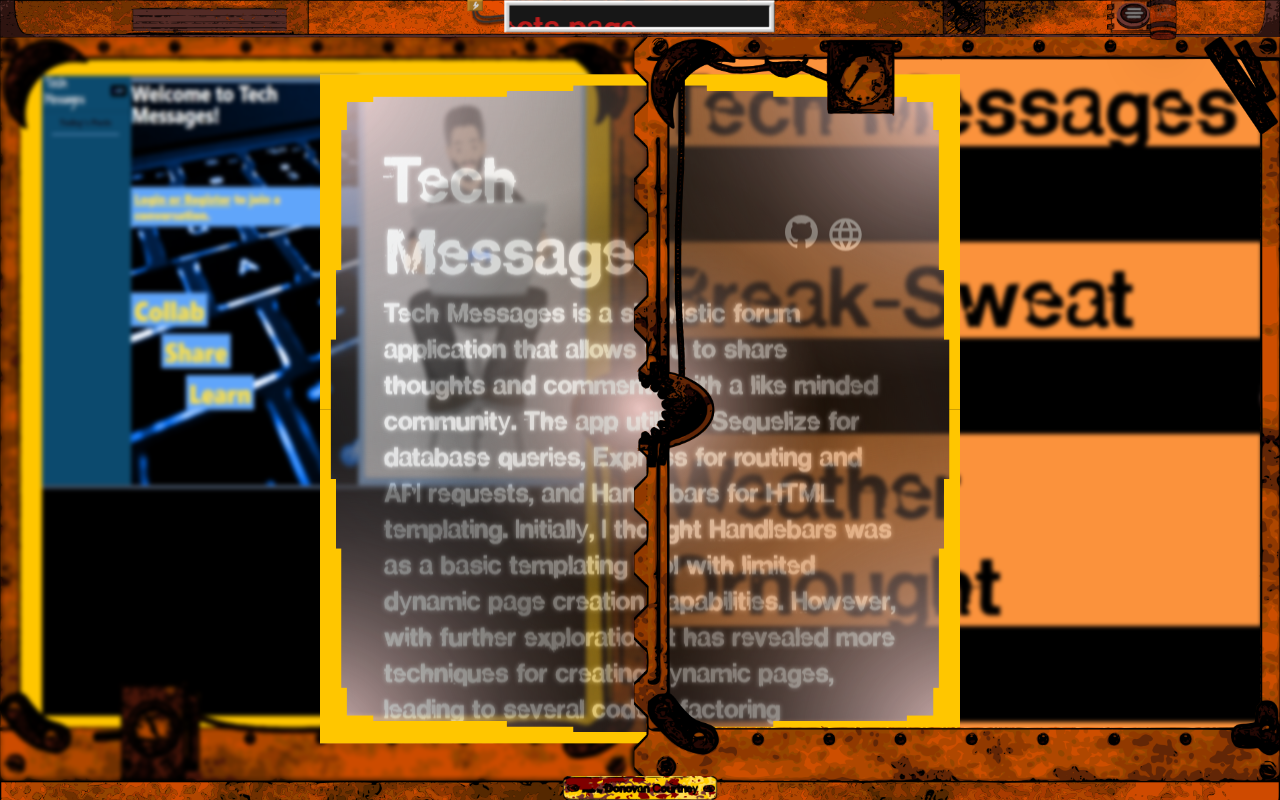
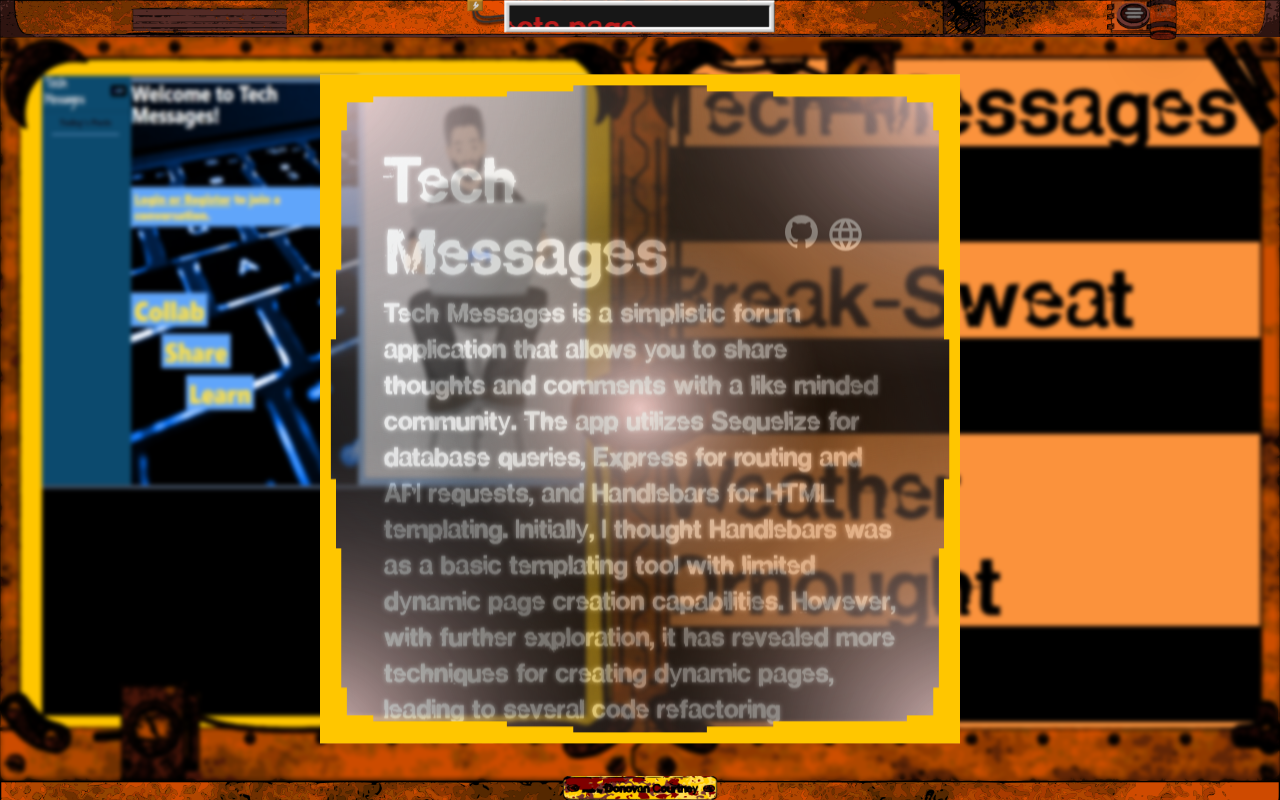
Before and after one commit to decourtney/react-portfolio, a React (Create React App) app: page /projects in a window 1280 px wide. Both pictures are taken after a click on the element "Tech Messages". Built offline with nearby package versions, Linux system fonts and the light colour scheme.

Commit message:
made adjustments to z-index of right-panel index, project index, and projectdetails for component display

```diff
--- a/src/components/Contact/index.tsx
+++ b/src/components/Contact/index.tsx
@@ -62,7 +62,7 @@ const ContactRight = ({ data }: ContactProps) => {
   };
 
   return (
-    <div className="relative flex w-full ml-[4%] bg-green-400">
+    <div className="flex w-full mr-[3%] ml-[4%] mt-[2%] mb-[5%] justify-center items-center bg-green-400">
       <div className="absolute flex justify-center content-center top-1/2 left-1/2 w-full -translate-x-[50%] -translate-y-[50%] bg-blue-300">
         <div className="relative flex justify-center w-full h-full items-center">
           <img
@@ -89,73 +89,6 @@ const ContactRight = ({ data }: ContactProps) => {
             <div className="absolute top-1/2 left-1/2 w-[53%] h-[57%] p-8 -translate-x-[50%] -translate-y-[66%] bg-black" />
           )}
         </AnimatePresence>
-
-        {/* <motion.div
-          className="absolute top-1/2 left-1/2 w-[53%] h-[57%] p-8 -translate-x-[50%] -translate-y-[66%] text-xl font-vt323 text-green-500"
-          initial={{
-            background: "rgba(0,0,0,1)",
-          }}
-          animate={{
-            background: [
-              "radial-gradient(rgba(255, 255, 255, 1) 0%, rgba(0, 0, 0, 1) 0%)",
-              "radial-gradient(rgba(255, 255, 255, 1) 0%, rgba(0, 0, 0, 1) 75%)",
-              "radial-gradient(rgba(31, 41, 55, 1) 0%, rgba(31, 41, 55, 1) 100%)",
-              "rgba(31, 41, 55, 1)",
-            ],
-          }}
-          transition={{
-            duration: 1,
-            delay: 1,
-            ease: "linear",
-          }}
-        >
-
-        </motion.div> */}
-
-        {/* <form className="absolute top-1/2 left-1/2 w-[53%] h-[57%] p-8 -translate-x-[50%] -translate-y-[66%] text-xl font-vt323 text-green-500 bg-gray-800">
-          <div className="flex text-inherit">
-            <input
-              id="username"
-              type="text"
-              name="user_name"
-              className="w-full bg-inherit outline-none placeholder-green-400"
-              title="Name"
-              placeholder="<Name>"
-              required
-            />
-          </div>
-          <div className="flex text-inherit">
-            <input
-              id="email"
-              type="email"
-              name="user_email"
-              className="w-full bg-inherit outline-none placeholder-green-400"
-              title="Email"
-              placeholder="<Email>"
-              required
-            />
-          </div>
-          <div className="flex w-full h-full text-inherit">
-            <textarea
-              id="message"
-              name="message"
-              className="h-full w-full bg-inherit resize-none outline-none placeholder-green-400 scrollbar-hide"
-              title="Message Contents"
-              placeholder="<Message>"
-              required
-            />
-          </div>
-        </form> */}
-        {/* {terminalPower ? (
-          <motion.div
-            className="video-overlay absolute top-1/2 left-1/2 w-[54%] h-[59%] rounded-xl after:rounded-xl after:absolute after:w-full after:h-full pointer-events-none"
-            key="video-overlay"
-            variants={variants}
-            initial="initial"
-            animate="on"
-            exit="off"
-          />
-        ) : null} */}
       </div>
     </div>
   );
--- a/src/components/Panels/index.tsx
+++ b/src/components/Panels/index.tsx
@@ -42,14 +42,14 @@ const LeftPanel = ({ contentLeft }: LeftPanelProps) => {
   // Currently this prevents the menu from dropping down until this panel has finished the close animation.
   // For now this is the easiest fix to prevent breaking the routes from spam clicking page links
   const handleAnimationComplete = (variant: any) => {
-    if (variant === 'close') dispatch(setIsLoading(false))
+    if (variant === "close") dispatch(setIsLoading(false));
   };
 
   return (
     <>
       <motion.div
         id="left-panel"
-        className="relative flex w-1/2 h-full"
+        className="flex w-1/2 h-full"
         key={contentLeft ? contentLeft.props.data : null}
         variants={variantsLeft}
         initial="open"
@@ -61,10 +61,8 @@ const LeftPanel = ({ contentLeft }: LeftPanelProps) => {
           src={panelCogBase}
           className="absolute top-[50%] -right-[4.5%] w-[17%] h-[10%] transform -translate-y-[50%] -z-20"
         />
-        <div className="leftpanel-border absolute w-[101%] h-full left-0 pointer-events-none"></div>
-        <div className="flex w-full -z-10">
-          {contentLeft}
-        </div>
+        <div className="leftpanel-border absolute w-[101%] h-full left-0 pointer-events-none z-40"></div>
+        <div className="flex w-full h-full">{contentLeft}</div>
       </motion.div>
     </>
   );
@@ -92,7 +90,7 @@ const RightPanel = ({ contentRight }: RightPanelProps) => {
     <>
       <motion.div
         id="right-panel"
-        className="relative flex w-1/2 h-full"
+        className="flex w-1/2 h-full"
         key={contentRight ? contentRight.props.data : null}
         variants={variantsRight}
         initial="open"
@@ -106,10 +104,8 @@ const RightPanel = ({ contentRight }: RightPanelProps) => {
           src={panelCogAlt}
           className="absolute top-[50%] -left-[4%] w-[8%] h-[8%] z-10"
         /> */}
-        <div className="rightpanel-border absolute w-[101%] h-full right-0 pointer-events-none" />
-        <div className="flex w-full -z-10">
-          {contentRight}
-        </div>
+        <div className="rightpanel-border absolute w-[101%] h-full right-0 pointer-events-none z-40" />
+        <div className="flex w-full h-full">{contentRight}</div>
       </motion.div>
     </>
   );
--- a/src/components/Projects/ProjectDetails.tsx
+++ b/src/components/Projects/ProjectDetails.tsx
@@ -28,19 +28,18 @@ type DetailsProps = {
 
 // }
 
-
 const detailsVariants = {
   open: {
     scale: 1,
     transition: {
-      duration: .5,
+      duration: 0.5,
       ease: "easeIn",
     },
   },
   close: {
     scale: 0,
     transition: {
-      duration: .5,
+      duration: 0.5,
       ease: "easeIn",
     },
   },
@@ -51,13 +50,13 @@ const ProjectDetails = (props: DetailsProps) => {
   return (
     <>
       <div
-        className="absolute w-screen h-screen top-1/2 left-0 -translate-y-[50%] -translate-x-[50%] backdrop-blur-[2px]"
+        className="absolute w-screen h-screen top-1/2 left-0 -translate-y-[50%] -translate-x-[50%] backdrop-blur-[2px] z-40"
         onClick={() => props.handleDetailsDisplay()}
       />
-      <div className="absolute top-1/2 left-0 h-[90%] transform -translate-y-[50%] -translate-x-[50%]">
+      <div className="absolute top-1/2 left-0 h-[90%] transform -translate-y-[50%] -translate-x-[50%] z-50">
         <motion.div
           key={props.name}
-          className=" w-full h-full z-10"
+          className=" w-full h-full"
           initial="close"
           animate="open"
           variants={detailsVariants}
@@ -68,7 +67,7 @@ const ProjectDetails = (props: DetailsProps) => {
             <div className="flex w-full justify-between items-center">
               <h1 className="text-7xl pb-[2%] mr-[1%]">{props.name}</h1>
               <div className="flex flex-row h-0 space-x-2 ml-[5%]">
-                <div className="w-[30%] ">
+                <div className="w-[30%]">
                   <a href={props.repo}>
                     <img src={githubIcon} className="w-full" />
                   </a>
@@ -98,3 +97,10 @@ const ProjectDetails = (props: DetailsProps) => {
 };
 
 export default ProjectDetails;
+
+{
+  /* <div
+        className="absolute w-screen h-screen top-1/2 left-0 -translate-y-[50%] -translate-x-[50%] backdrop-blur-[2px]"
+        onClick={() => props.handleDetailsDisplay()}
+      /> */
+}
--- a/src/components/Projects/index.tsx
+++ b/src/components/Projects/index.tsx
@@ -66,12 +66,11 @@ const ProjectLeft = ({ data }: { data: Project[] }) => {
     setCurrentPage([nextIndex, newDirection]);
   }, [nextIndex]);
 
-
   return (
     <>
       {/* Carousel repurposed from https://dev.to/satel/animated-carousel-with-framer-motion-2fp */}
       <div className="relative w-full mx-[3%] my-[4%] -translate-x-[1%] -translate-y-[2%] -z-10 bg-black">
-        <AnimatePresence custom={direction} >
+        <AnimatePresence custom={direction}>
           <motion.div
             key={currentPage}
             className="absolute top-0 left-0 w-full h-full"
@@ -137,7 +136,8 @@ const ProjectRight = ({ data }: { data: Project[] }) => {
   };
 
   return (
-    <div className="flex w-full mx-[3%] mt-[2%] mb-[5%] justify-end overflow-auto scrollbar-hide bg-black">
+    <div className="flex w-full mx-[3%] mt-[2%] mb-[5%] overflow-auto scrollbar-hide bg-black">
+      <div className="flex justify-end w-full h-full">
         <ul className="flex-col list-none space-y-24">
           {data.map((project, index) => {
             return (
@@ -154,7 +154,7 @@ const ProjectRight = ({ data }: { data: Project[] }) => {
             );
           })}
         </ul>
-      <AnimatePresence>
+        <AnimatePresence mode="wait">
           {isDetails.display && (
             <ProjectDetails
               {...data[isDetails.index]}
@@ -163,6 +163,7 @@ const ProjectRight = ({ data }: { data: Project[] }) => {
           )}
         </AnimatePresence>
       </div>
+    </div>
   );
 };
 
--- a/src/output.css
+++ b/src/output.css
@@ -747,6 +747,22 @@ video {
   z-index: 50;
 }
 
+.z-0 {
+  z-index: 0;
+}
+
+.-z-0 {
+  z-index: 0;
+}
+
+.z-30 {
+  z-index: 30;
+}
+
+.z-40 {
+  z-index: 40;
+}
+
 .mx-\[3\%\] {
   margin-left: 3%;
   margin-right: 3%;
@@ -857,8 +873,32 @@ video {
   margin-top: 5.5%;
 }
 
+.mb-\[10\%\] {
+  margin-bottom: 10%;
+}
+
+.mb-\[50\%\] {
+  margin-bottom: 50%;
+}
+
+.mb-\[90\%\] {
+  margin-bottom: 90%;
+}
+
+.mr-\[3\%\] {
+  margin-right: 3%;
+}
+
+.ml-\[\] {
+  margin-left: ;
+}
+
 .flex {
   display: flex;
+}
+
+.inline-flex {
+  display: inline-flex;
 }
 
 .h-0 {
@@ -1037,8 +1077,17 @@ video {
   width: 100vw;
 }
 
+.w-\[0\%\] {
+  width: 0%;
+}
+
 .min-w-full {
   min-width: 100%;
+}
+
+.min-w-min {
+  min-width: -webkit-min-content;
+  min-width: min-content;
 }
 
 .flex-shrink {
@@ -1161,6 +1210,10 @@ video {
   align-content: center;
 }
 
+.items-end {
+  align-items: flex-end;
+}
+
 .items-center {
   align-items: center;
 }
@@ -1288,6 +1341,11 @@ video {
 .bg-slate-500 {
   --tw-bg-opacity: 1;
   background-color: rgb(100 116 139 / var(--tw-bg-opacity));
+}
+
+.bg-pink-500 {
+  --tw-bg-opacity: 1;
+  background-color: rgb(236 72 153 / var(--tw-bg-opacity));
 }
 
 .bg-\[radial-gradient\(circle_at_center\2c _var\(--tw-gradient-stops\)\)\] {
```
Also changed, not shown: src/components/Contact/Terminal.tsx (+37 -0 lines). Lines whose indentation alone changed are shown as unchanged.
